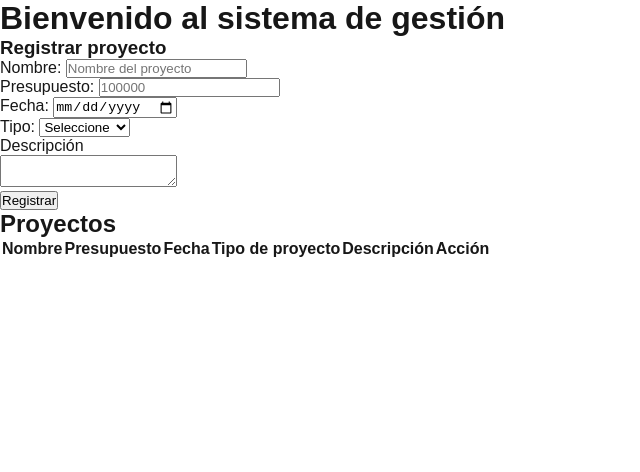
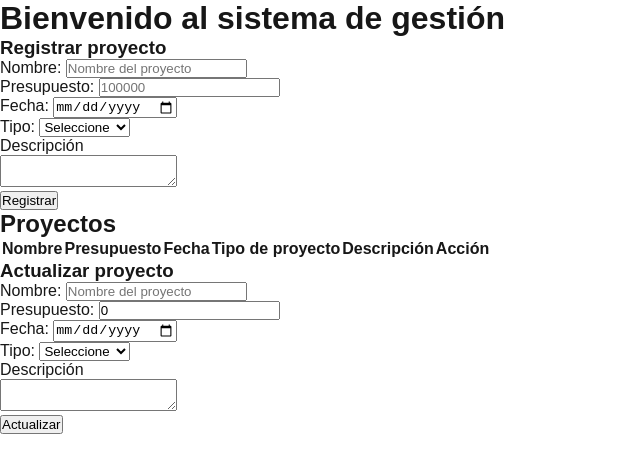
Before and after one commit to Naerie/Eva3-front-end, a Next.js app: page / in a window 1280 px wide. Shown: the top 472 px of the page, without its empty margins (0-640 px from the left). Built offline with nearby package versions, Linux system fonts and the light colour scheme.

Commit message:
formulario actualizar y definicion de funcion handle proyectos y editar
se añadio el formulario de actualización para comenzar a trabajar en la funcion de actualizar del crud

```diff
--- a/src/app/interfaces/IProps.tsx
+++ b/src/app/interfaces/IProps.tsx
@@ -1,5 +1,5 @@
 import { Proyecto } from "./IProyecto";
 
 export interface Props{
-    traerProyecto:(p:Proyecto) => void
+    traerProyecto:(p:Proyecto, index:number) => void
 }
--- a/src/app/page.tsx
+++ b/src/app/page.tsx
@@ -39,9 +39,14 @@ export default function Home() {
       }
     }
 
-    const traerProyecto = (p:Proyecto)=>{
-      setProyectoA(p)
-    }
+  const handleActualizar = ()=>{
+    alert("Actalizando")
+  }
+
+
+  const traerProyecto = (p:Proyecto)=>{
+    setProyectoA(p)
+  }
 
   return (
     <>
@@ -70,7 +75,6 @@ export default function Home() {
           <select
           name="tipo"
           id=""
-          value={Proyecto.tipo}
           onChange={(e)=>{handleProyecto(e.currentTarget.name, e.currentTarget.value)}}>
             <option value="">Seleccione</option>
             <option value="Comunidad">Comunidad</option>
@@ -89,6 +93,54 @@ export default function Home() {
         </form>
 
         <Mostrarproyectos traerProyecto={traerProyecto}/>
+
+        <h3>Actualizar proyecto</h3>
+        <form>
+          <label>Nombre: </label>
+          <input
+          type="text"
+          name="nombre"
+          placeholder="Nombre del proyecto"
+          value={ProyectoA.nombre}
+          onChange={(e)=>{handleProyecto(e.currentTarget.name, e.currentTarget.value)}}/><br/>
+
+          <label>Presupuesto: </label>
+          <input
+          type="number"
+          name="presupuesto"
+          placeholder="100000"
+          value={ProyectoA.presupuesto}
+          onChange={(e)=>{handleProyecto(e.currentTarget.name, e.currentTarget.value)}}/><br/>
+
+          <label>Fecha: </label>
+          <input
+          type="date"
+          name="fecha"
+          value={ProyectoA.fecha}
+          onChange={(e)=>{handleProyecto(e.currentTarget.name, e.currentTarget.value)}}/><br/>
+
+          <label>Tipo: </label>
+          <select
+          name="tipo"
+          id=""
+          value={ProyectoA.tipo}
+          onChange={(e)=>{handleProyecto(e.currentTarget.name, e.currentTarget.value)}}>
+            <option value="">Seleccione</option>
+            <option value="Comunidad">Comunidad</option>
+            <option value="Educación">Educación</option>
+            <option value="Salud">Salud</option>
+          </select><br/>
+
+          <label htmlFor="">Descripción</label><br/>
+          <textarea
+          name="descripcion"
+          id=""
+          value={ProyectoA.descripcion}
+          onChange={(e)=>{handleProyecto(e.currentTarget.name, e.currentTarget.value)}}></textarea><br/>
+
+          <button
+          onClick={()=>handleActualizar()}>Actualizar</button>
+        </form>
     </>
   );
 }
--- a/src/pages/Mostrarproyectos.tsx
+++ b/src/pages/Mostrarproyectos.tsx
@@ -14,7 +14,9 @@ export const Mostrarproyectos = (props:Props) => {
       console.log(Proyectos)
     }
     }, [])
+    const editar = (index:number)=> {
 
+    }
   return (
     <>
       <h2>Proyectos</h2>
@@ -36,7 +38,7 @@ export const Mostrarproyectos = (props:Props) => {
                 <td>{p.fecha}</td>
                 <td>{p.tipo}</td>
                 <td>{p.descripcion}</td>
-                <td><button>Editar</button><button>Eliminar</button></td>
+                <td><button onClick={()=>editar(index)}>Editar</button><button>Eliminar</button></td>
               </tr>
             )
           })}
```
